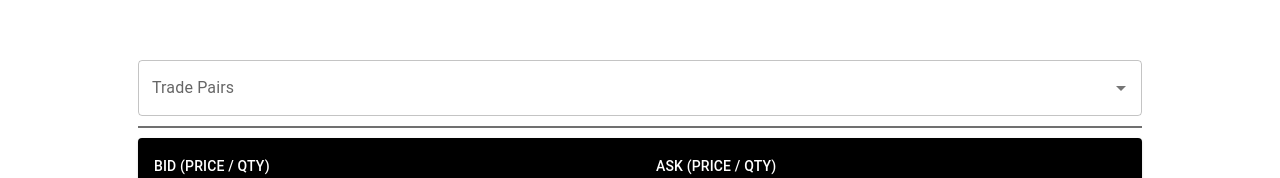
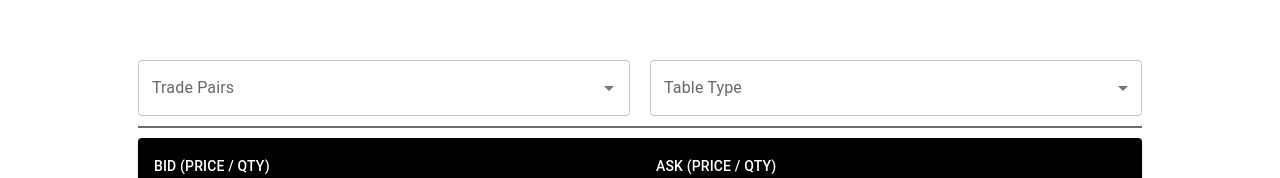
Before and after one commit to naveedaheer/react-nodejs-crypto-apis-demo, a React (Create React App) app in the folder client/: page / in a window 1280 px wide. Shown: the top 178 px of the page. Built offline with nearby package versions, Linux system fonts and the light colour scheme; no server answers.

Commit message:
Added dropdown table-type

```diff
--- a/client/package.json
+++ b/client/package.json
@@ -5,6 +5,7 @@
   "dependencies": {
     "@emotion/react": "^11.7.1",
     "@emotion/styled": "^11.6.0",
+    "@material-ui/core": "^4.12.3",
     "@mui/material": "^5.3.1",
     "@mui/styled-engine-sc": "^5.3.0",
     "@mui/styles": "^5.3.0",
--- a/client/src/component/OrderBook.tsx
+++ b/client/src/component/OrderBook.tsx
@@ -12,8 +12,10 @@ import { RootState } from "../store/reducers";
 import TextField from "@mui/material/TextField";
 import Autocomplete from "@mui/material/Autocomplete";
 import {
-  Card,
+  Card, FormControl, InputLabel, MenuItem, Select,
 } from "@mui/material";
+import { makeStyles } from '@material-ui/core/styles';
+import { w3cwebsocket as W3CWebSocket } from "websocket";
 import { useParams } from "react-router-dom";
 import { styled } from '@mui/material/styles';
 import { tableCellClasses } from '@mui/material/TableCell';
@@ -40,6 +42,25 @@ const StyledTableRow = styled(TableRow)(({ theme }) => ({
   },
 }));
 
+const useStyles = makeStyles(() => ({
+  container: {
+    display: 'flex',
+    justifyContent: 'center',
+    alignItems: 'center',
+    marginTop: '50px'
+  },
+  form: {
+    display: 'flex',
+    justifyContent: 'space-between',
+    margin: '10px',
+  },
+  formInput: {
+    width: '49%'
+  },
+  spacing: {
+    margin: '10px'
+  }
+}));
 
 const initialFilters: filters = {
   pair: "",
@@ -51,6 +72,7 @@ type RouteParams = {
 };
 
 const Information = () => {
+  const classes = useStyles();
   const dispatch = useDispatch();
   const params = useParams<RouteParams>();
   const [value, setValue] = React.useState('')
@@ -63,7 +85,7 @@ const Information = () => {
     if (selectedFilters.pair) {
       dispatch(cryptoActions.getOrderBook(selectedFilters));
       history.push(`${selectedFilters.pair}`)
-    } else if(params?.pair) {
+    } else if (params?.pair) {
       setValue(params.pair);
       setSelectedFilters({ ...selectedFilters, pair: params.pair });
     }
@@ -84,11 +106,13 @@ const Information = () => {
 
   return (
     <>
-      <div style={{ display: 'flex', justifyContent: 'center', alignItems: 'center', marginTop: '50px' }}>
+      <div className={classes.container}>
         <div style={{ width: '80%' }}>
-          <div style={{ margin: '10px' }}>
+          <div className={classes.form}>
+            <div className={classes.formInput}>
               <Autocomplete
                 disablePortal
+                fullWidth
                 id="combo-box-demo"
                 options={pairs}
                 getOptionLabel={(option: CurrencyPair) => option.symbol || ""}
@@ -98,7 +122,22 @@ const Information = () => {
                 )}
               />
             </div>
-          <div style={{ margin: '10px' }}>
+            <div className={classes.formInput}>
+              <FormControl fullWidth>
+                <InputLabel id="demo-simple-select-label">Table Type</InputLabel>
+                <Select
+                  labelId="demo-simple-select-label"
+                  id="demo-simple-select"
+                  label="Table Type"
+                >
+                  <MenuItem value={10}>Both</MenuItem>
+                  <MenuItem value={20}>Buy</MenuItem>
+                  <MenuItem value={30}>Sell</MenuItem>
+                </Select>
+              </FormControl>
+            </div>
+          </div>
+          <div className={classes.spacing}>
             <StyledDividerLine />
           </div>
           <Card style={{ margin: '10px', display: 'flex' }}>
```
Also changed, not shown: 1 other file (tests, documents, lock files or other folders). Lines whose indentation alone changed are shown as unchanged.
